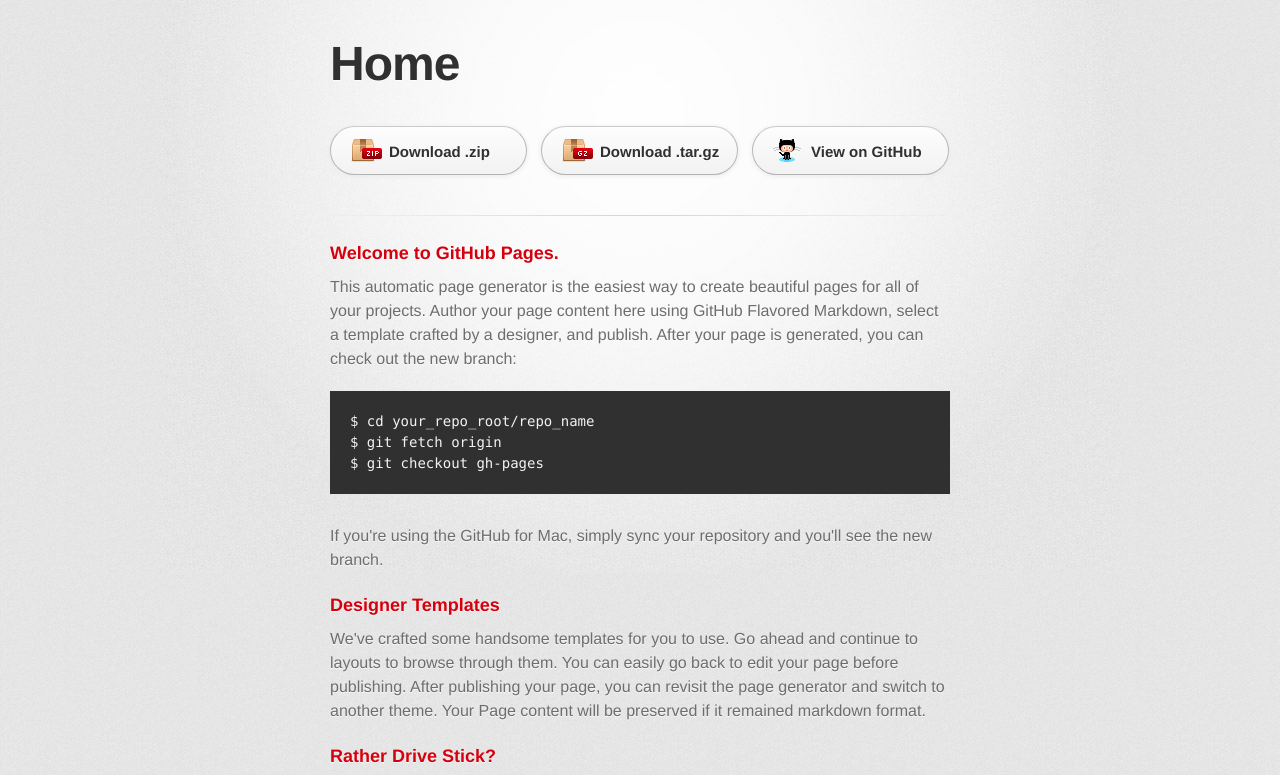
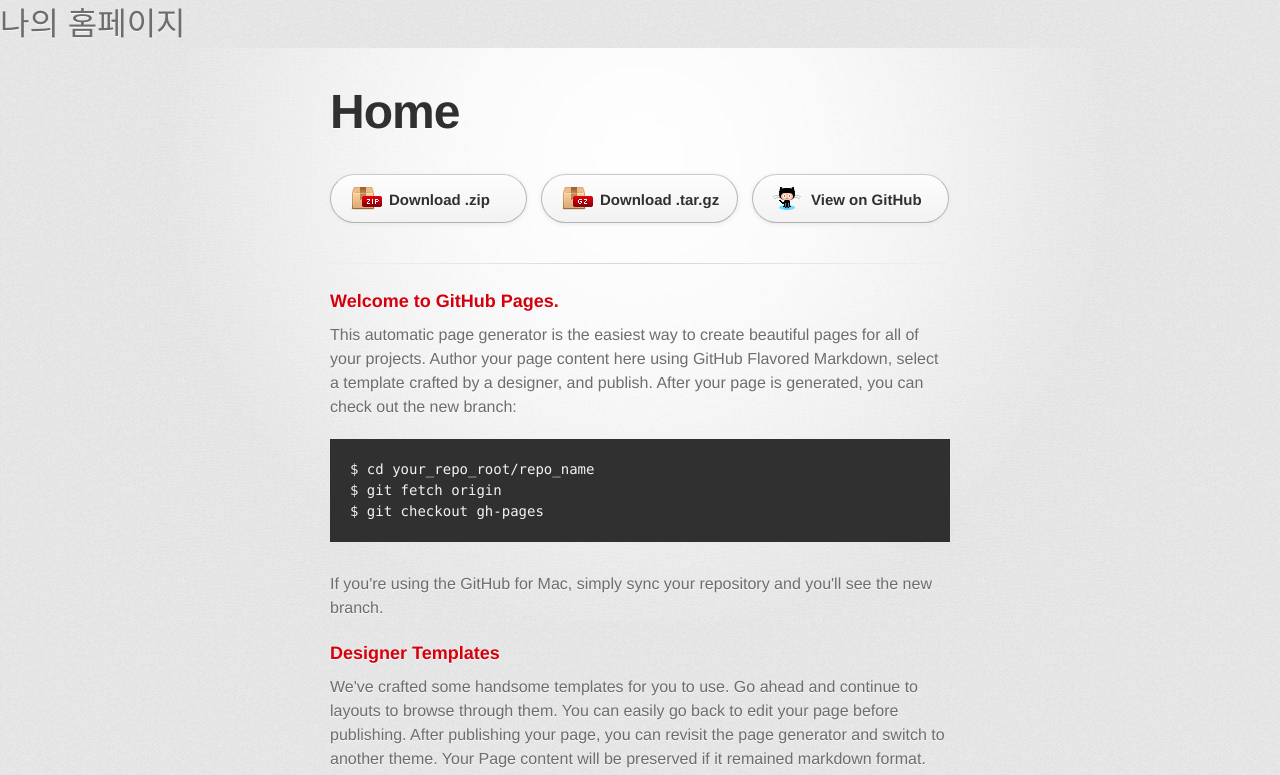
Before and after one commit to ilec/home, a plain HTML site: page index.html in a window 1280 px wide. Shown: the top 775 px of the page. Drawn offline with Linux system fonts and the light colour scheme; a web font is replaced by a local one.

Commit message:
Update index.html

```diff
--- a/index.html
+++ b/index.html
@@ -14,6 +14,7 @@
   </head>
 
   <body>
+  <h1>나의 홈페이지</h1>
     <div id="container">
       <div class="inner">
 
```
